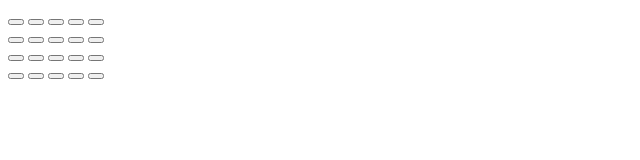
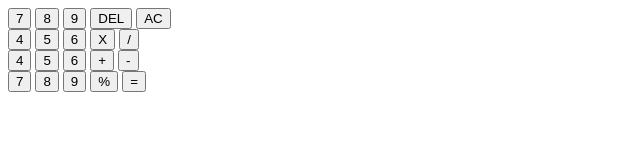
Before and after one commit to MR-Elbarbary/Calculator, a plain HTML site: page index.html in a window 1280 px wide. Shown: the whole page, without its empty margins (0-640 px from the left). Drawn offline with Linux system fonts and the light colour scheme.

Commit message:
Fill HTML skeleton

```diff
--- a/index.html
+++ b/index.html
@@ -19,32 +19,32 @@
 
         <div class="buttons">
             <div class="row">
-                <button></button>
-                <button></button>
-                <button></button>
-                <button class="blue"></button>
-                <button class="blue"></button>
+                <button>7</button>
+                <button>8</button>
+                <button>9</button>
+                <button id="delete" class="blue">DEL</button>
+                <button id="ac" class="blue">AC</button>
             </div>
             <div class="row">
-                <button></button>
-                <button></button>
-                <button></button>
-                <button></button>
-                <button></button>
+                <button>4</button>
+                <button>5</button>
+                <button>6</button>
+                <button id="multipy">X</button>
+                <button id="devid">/</button>
             </div>
             <div class="row">
-                <button></button>
-                <button></button>
-                <button></button>
-                <button></button>
-                <button></button>
+                <button>4</button>
+                <button>5</button>
+                <button>6</button>
+                <button id="add">+</button>
+                <button id="subtract">-</button>
             </div>
             <div class="row">
-                <button></button>
-                <button></button>
-                <button></button>
-                <button></button>
-                <button></button>
+                <button>7</button>
+                <button>8</button>
+                <button>9</button>
+                <button id="mod">%</button>
+                <button id="equal">=</button>
             </div>
         </div>
     </div>
```
